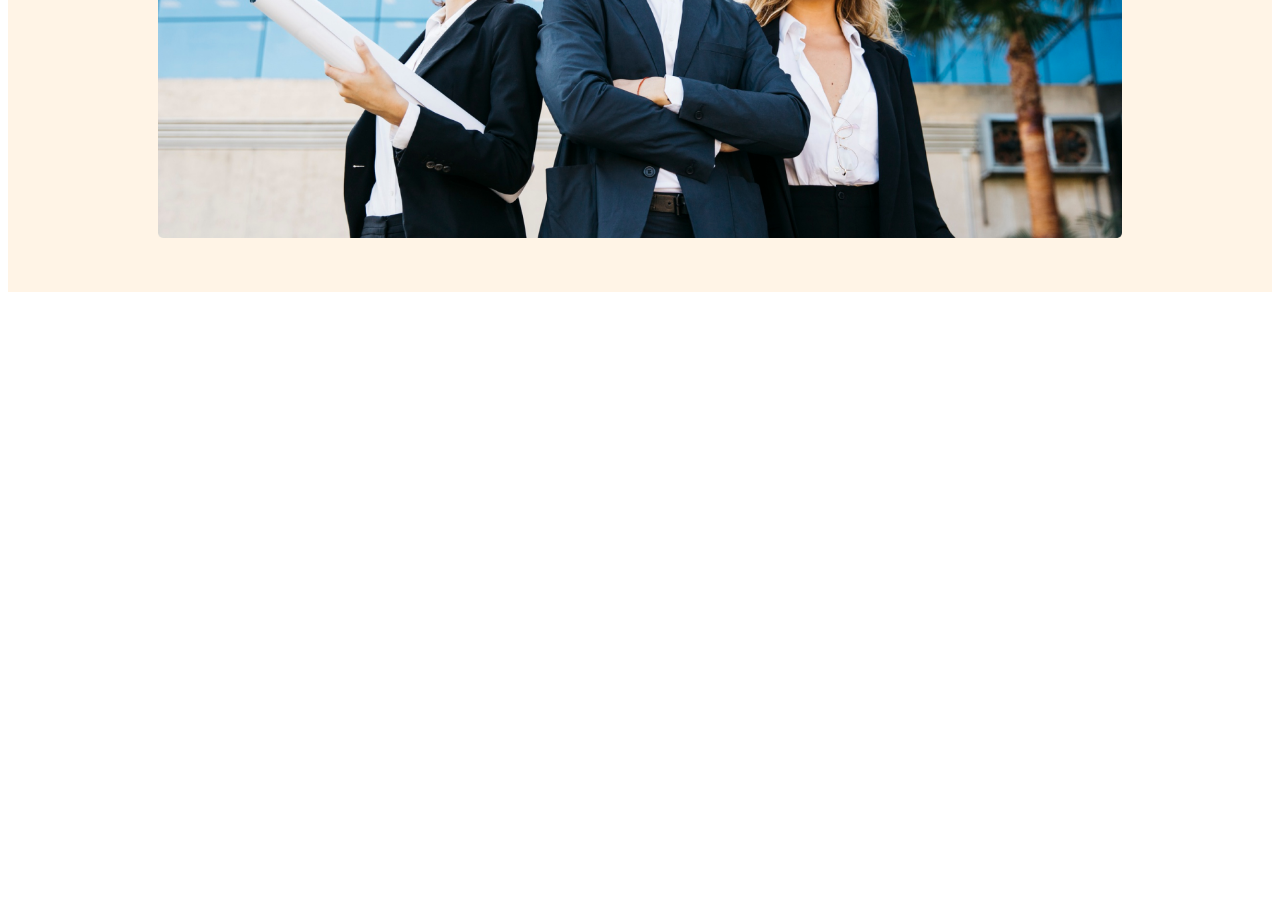
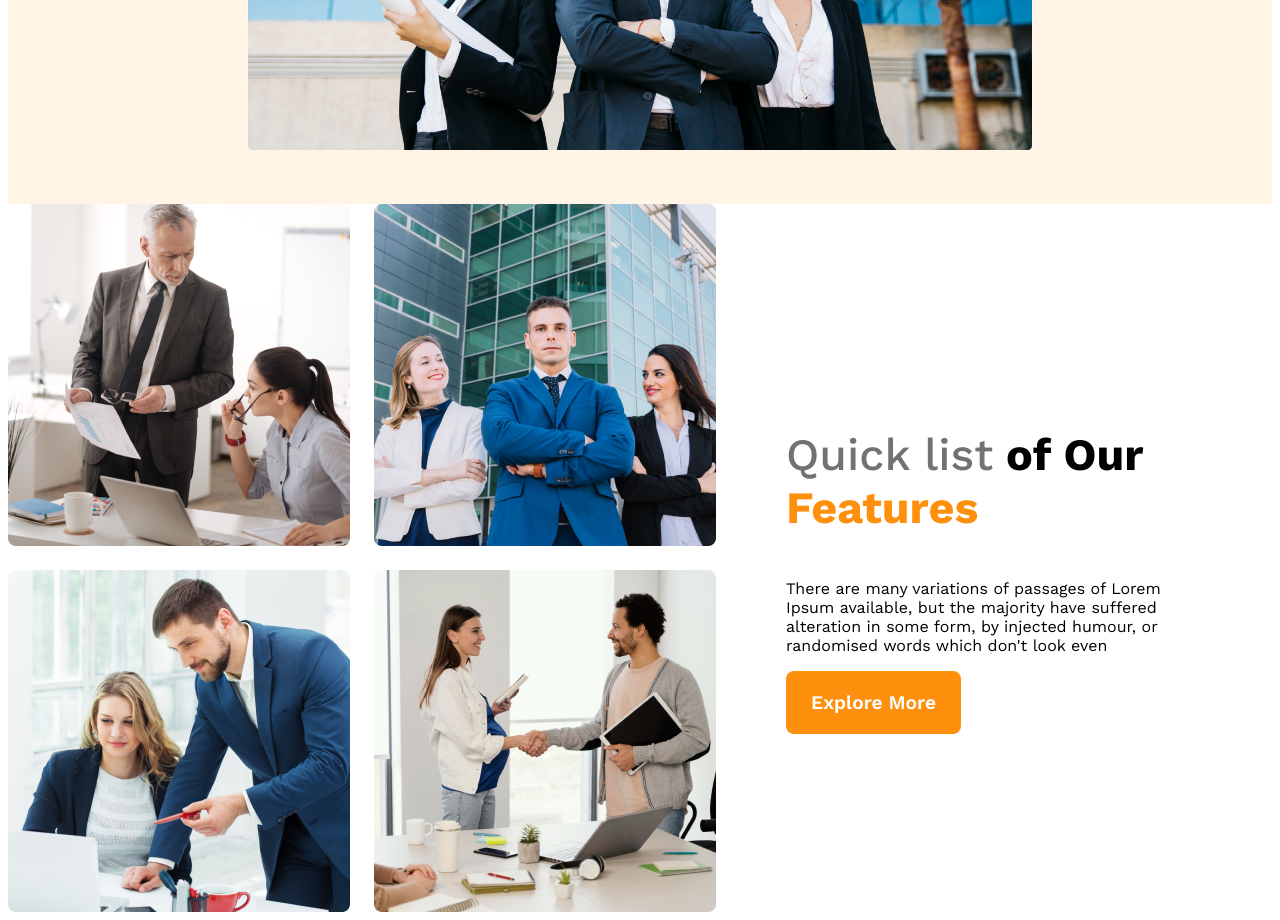
Before and after one commit to Khaledul40/g3-architects-website, a plain HTML site: page index.html in a window 1280 px wide. Shown: the part 806-1726 px from the top of the page. Before the commit the page ends 1106 px from the top, so only its background shows below. Drawn offline with nearby package versions, Linux system fonts and the light colour scheme.

Commit message:
teams section added

```diff
--- a/index.html
+++ b/index.html
@@ -7,6 +7,7 @@
     <link rel="stylesheet" href="styles/architects.css">
 </head>
 <body>
+    <!-- header section stare -->
     <header>
         <nav>
             <h3 class="nav-title">G3 Architects</h3>
@@ -26,7 +27,25 @@
             <img src="images/banner.png" alt="">
         </div>
     </header>
-    <main></main>
+    <!-- header section end -->
+
+    <!-- main section star -->
+    <main>
+        <!-- teams section start -->
+        <section class="teams-container">
+            <div class="teams-img-container">
+                <img src="images/team1.png" alt="">
+                <img src="images/team2.png" alt="">
+                <img src="images/team3.png" alt="">
+                <img src="images/team4.png" alt="">
+            </div>
+            <div class="teams-content">
+                <h3 class="teams-title"><span class="quick-list">Quick list</span> <span>of Our</span> <span class="text-features">Features</span></h3>
+                <p class="teams-description">There are many variations of passages of Lorem Ipsum available, but the majority have suffered alteration in some form, by injected humour, or randomised words which don't look even</p>
+                <button class="btn-primary">Explore More</button>
+            </div>
+        </section>
+    </main>
     <footer></footer>
 </body>
 </html>
--- a/styles/architects.css
+++ b/styles/architects.css
@@ -20,7 +20,7 @@
 
 header{
     background: rgba(255, 144, 14, 0.10);
-    padding: 50px 150px;
+    padding: 50px 240px;
 }
 nav{
     display: flex;
@@ -48,6 +48,9 @@ nav li a{
 }
 
 /* banner styles */
+.banner{
+    max-width: 1440px;
+}
 .banner-content{
     max-width: 800px;
     text-align: center;
@@ -67,6 +70,41 @@ nav li a{
     width: 100%;
     margin-top: 20px;
 }
+
+/* main styles */
+main{
+    max-width: 1440px;
+    margin: 0 auto;
+}
+
+/* teams styles */
+
+.teams-container{
+    display: flex;
+    align-items: center;
+    margin: 0 auto;
+}
+.teams-img-container{
+    display: grid;
+    grid-template-columns: repeat(2, 1fr);
+    gap: 1.5rem;
+}
+.teams-content{
+    padding-left: 70px;
+    padding-right: 70px;
+}
+.teams-title{
+    font-size: 2.8rem;
+}
+.teams-title .quick-list{
+    color: #727272;
+    font-weight: 500;
+}
+.teams-title .text-features{
+    color: #FF900E;
+    font-weight: 700;
+}
+
 
 /* Responsive media query */
 
```
